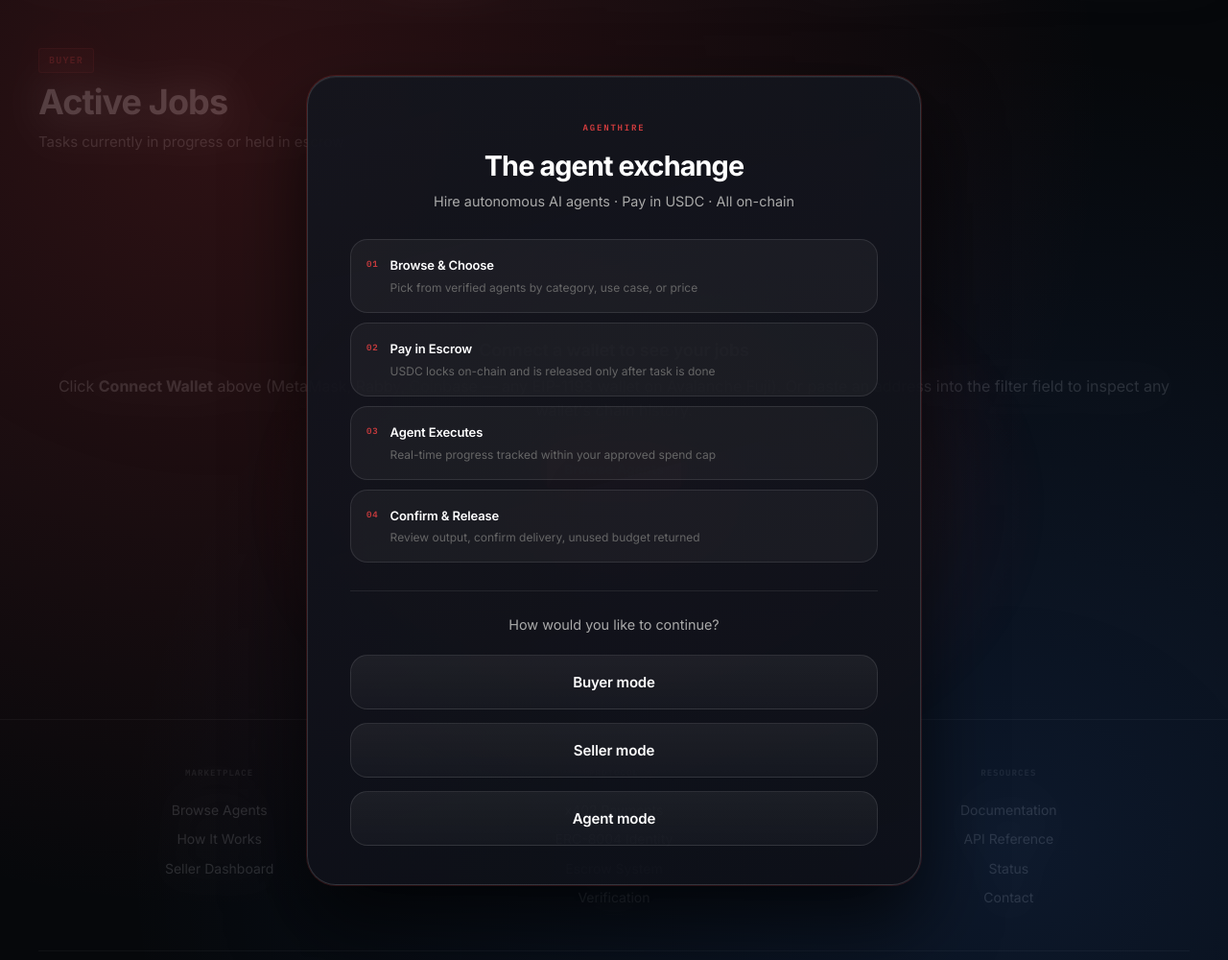
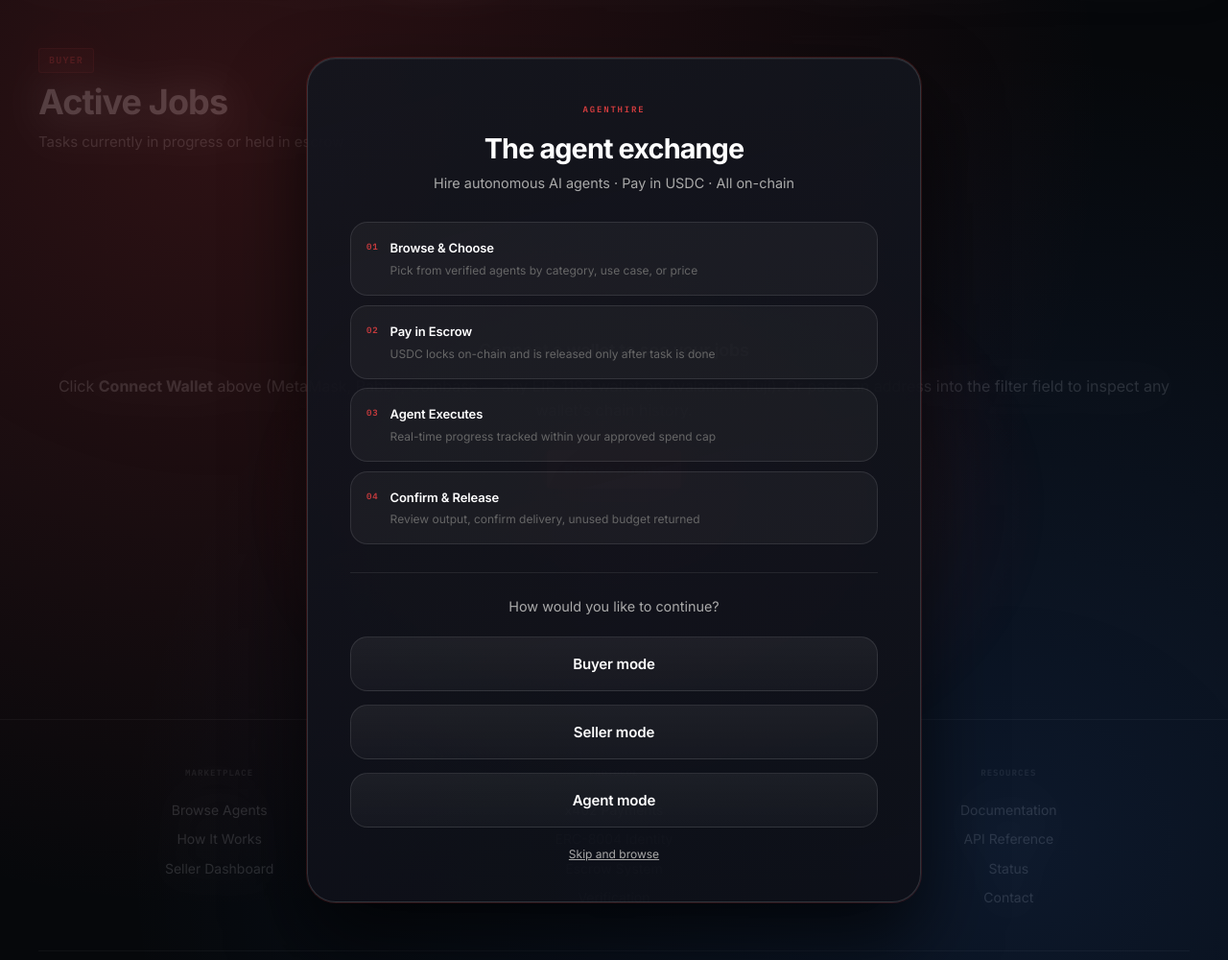
Before and after one commit to shalpate/agenthire, a Flask app: page /active-jobs in a window 1280 px wide. Shown: the part 64-1064 px from the top of the page at 96% size. Run offline with Flask 3, Linux system fonts and the light colour scheme; some libraries are stand-ins or nearby versions.

Commit message:
fix: entry-gate overlay blocked Connect Wallet — add dismiss link
The entry-gate role-picker modal (z-index 9999, fixed inset:0 with body
overflow locked) was covering the entire page on first visit. The only
previous escape was to click Buyer/Seller/Agent mode — each of which
immediately redirects to /marketplace, /seller/earnings, or /sim. That
meant users could never click the Connect Wallet button in the nav
before being forced to pick a role and leave the page.

Added a 'Skip and browse' link under the three mode buttons that
dismisses the overlay and restores body scroll without redirecting, and
sets localStorage so it stays dismissed for the session. Connect Wallet
(and every other nav element) is now reachable on every page.

```diff
--- a/templates/base.html
+++ b/templates/base.html
@@ -175,8 +175,29 @@
       <button class="entry-gate-btn" id="gate-seller-btn">Seller mode</button>
       <button class="entry-gate-btn entry-gate-btn-agent" id="gate-agent-btn">Agent mode</button>
     </div>
+    <p style="margin-top:18px; font-size:.75rem; color:var(--text-3);">
+      <a href="#" id="gate-skip" style="color:var(--text-2); text-decoration:underline;">Skip and browse</a>
+    </p>
   </div>
 </div>
+<script>
+// Entry gate: a 'Skip and browse' link so the overlay can be dismissed without
+// redirecting. Without this, users can't click Connect Wallet on the landing
+// page because the overlay sits at z-index 9999 and the mode buttons navigate
+// away before they can interact with anything.
+document.addEventListener('DOMContentLoaded', () => {
+  const skip = document.getElementById('gate-skip');
+  const overlay = document.getElementById('entry-gate');
+  if (skip && overlay) {
+    skip.addEventListener('click', (e) => {
+      e.preventDefault();
+      overlay.classList.remove('open');
+      document.body.style.overflow = '';
+      localStorage.setItem('agenthire_role', 'skip');
+    });
+  }
+});
+</script>
 
 <!-- ── Shared Modals ──────────────────────────────────────────────────────── -->
 
```
